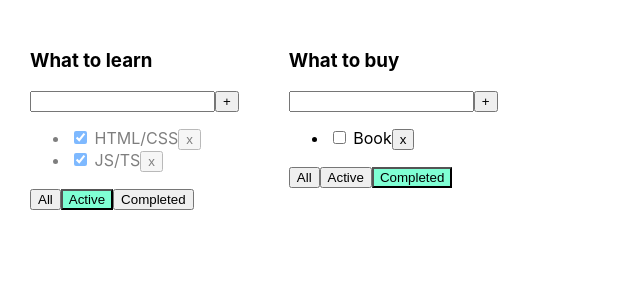
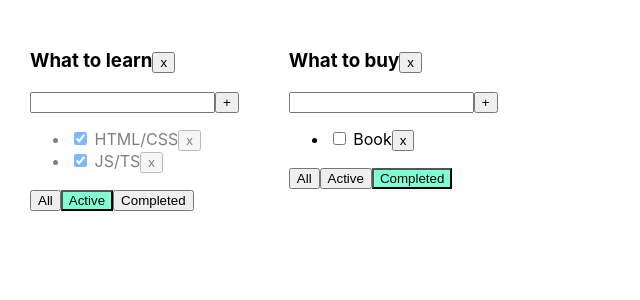
Before and after one commit to Faukkirik/SmallTodo, a React (Create React App) app: page / in a window 1280 px wide. Shown: the top 300 px of the page, without its empty margins (0-640 px from the left). Built offline with nearby package versions, Linux system fonts and the light colour scheme.

Commit message:
5 lessons (part 2)

```diff
--- a/src/App.tsx
+++ b/src/App.tsx
@@ -1,6 +1,6 @@
 import React, {useState} from 'react';
 import './App.css';
-import {TaskPropsType, Todolists} from "./components/Todolists";
+import {Todolists} from "./components/Todolists";
 import {v1} from "uuid";
 
 
@@ -32,21 +32,21 @@ function App() {
         ]
     })
     const removeTask = (taskId: string, todolistId: string) => {
-        setTask(prevTask => ({
-            ...prevTask,
-            [todolistId]: prevTask[todolistId].filter(el => el.id !== taskId)
-        }));
+        setTask({...task, [todolistId]: task[todolistId].filter(el => el.id !== taskId)})
     };
-    const filteredTasks = (value: FilteredPropsTaskType) => {
-        setFilter(value)
+    const removeTodolist = (todolistId: string) => {
+        setTodolists(todolists.filter(el => el.id !== todolistId))
+        delete task[todolistId]
+        setTask({...task})
     }
-    const addTask = (title: string) => {
-        setTask([
-            {id: v1(), title: title, isDone: false},
-            ...task])
+    const filteredTasks = (value: FilteredPropsTaskType, todolistId: string) => {
+        setTodolists(todolists.map(el => el.id === todolistId ? {...el, filter: value} : {...el}))
     }
-    const changeStatus = (taskId: string, isDone: boolean) => {
-        setTask(task.map(el => el.id === taskId ? {...el, isDone} : el));
+    const addTask = (title: string, todolistId: string) => {
+        setTask({...task, [todolistId]: [ {id: v1(), title: title, isDone: false},...task[todolistId]]})
+    }
+    const changeStatus = (taskId: string, isDone: boolean, todolistId: string) => {
+        setTask({...task, [todolistId]: task[todolistId].map(el => el.id === taskId ? {...el, isDone: isDone} : el)})
     }
 
     return (
@@ -66,6 +66,7 @@ function App() {
                         title={el.title}
                         task={taskForTodolist}
                         removeTask={removeTask}
+                        removeTodolist={removeTodolist}
                         filteredTasks={filteredTasks}
                         addTask={addTask}
                         changeStatus={changeStatus}
--- a/src/components/Todolists.tsx
+++ b/src/components/Todolists.tsx
@@ -10,11 +10,12 @@ type TodolistPropsType = {
     title: string
     task: TaskPropsType[]
     removeTask: (taskId: string, todolistId: string) => void
-    filteredTasks: (value: FilteredPropsTaskType) => void
-    addTask: (title: string) => void
-    changeStatus: (taskId: string, isDone: boolean) => void
+    filteredTasks: (value: FilteredPropsTaskType, todolistId: string) => void
+    addTask: (title: string, todolistId: string) => void
+    changeStatus: (taskId: string, isDone: boolean, todolistId: string) => void
     filter: FilteredPropsTaskType
     todolistId: string
+    removeTodolist: (todolistId: string) => void
 }
 export const Todolists = (props: TodolistPropsType) => {
     const [taskTitle, setTaskTitle] = useState<string>('')
@@ -28,7 +29,7 @@ export const Todolists = (props: TodolistPropsType) => {
             setError("Title is required")
             setTaskTitle('')
         } else {
-            props.addTask(taskTitle.trim())
+            props.addTask(taskTitle.trim(), props.todolistId)
             setTaskTitle('')
         }
     }
@@ -37,15 +38,20 @@ export const Todolists = (props: TodolistPropsType) => {
             addTaskHandler()
         }
     }
-    const onAllClickHandler = () => props.filteredTasks('all')
-    const onActiveClickHandler = () => props.filteredTasks('active')
-    const onCompletedClickHandler = () => props.filteredTasks('completed')
+    const onAllClickHandler = () => props.filteredTasks('all', props.todolistId)
+    const onActiveClickHandler = () => props.filteredTasks('active', props.todolistId)
+    const onCompletedClickHandler = () => props.filteredTasks('completed', props.todolistId)
     const onClickRemoveHandlers = (taskId: string, todolistId: string) => {
         props.removeTask(taskId, todolistId)
     }
+    const onClickRemoveTodolstHandler = (todolistId: string) => {
+        props.removeTodolist(todolistId)
+    }
     return (
         <div>
-            <h3>{props.title}</h3>
+            <h3>{props.title}
+                <button onClick={()=>{props.removeTodolist(props.todolistId)}}>x</button>
+            </h3>
             <div>
                 <input
                     value={taskTitle}
@@ -66,7 +72,7 @@ export const Todolists = (props: TodolistPropsType) => {
                             <input
                                 type="checkbox"
                                 checked={el.isDone}
-                                onChange={(e)=>{props.changeStatus(el.id, e.currentTarget.checked)}}
+                                onChange={(e)=>{props.changeStatus(el.id, e.currentTarget.checked, props.todolistId)}}
                             /> <span>{el.title}</span>
                             <button
                                 onClick={() => onClickRemoveHandlers(el.id,props.todolistId)}
```
